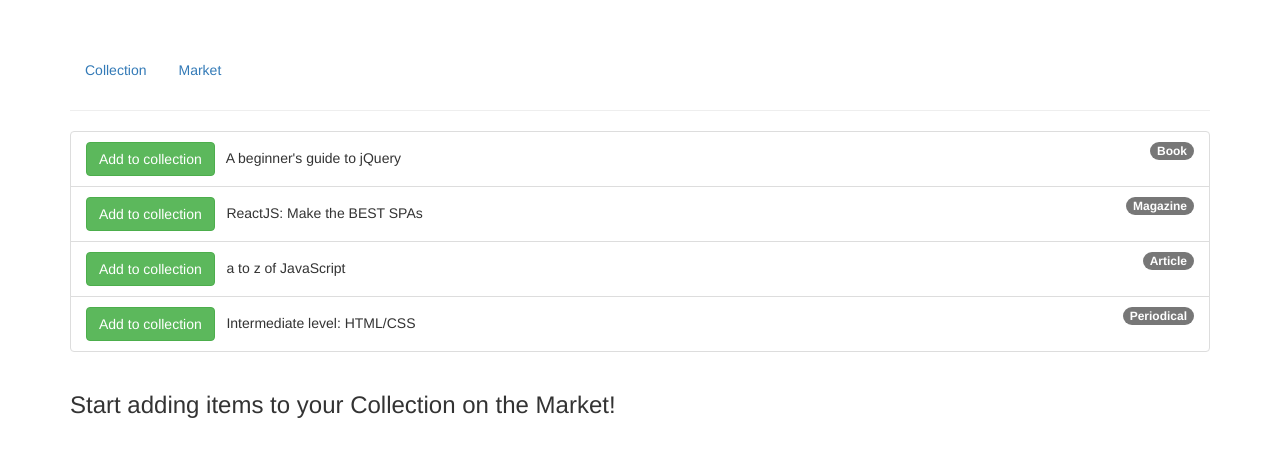
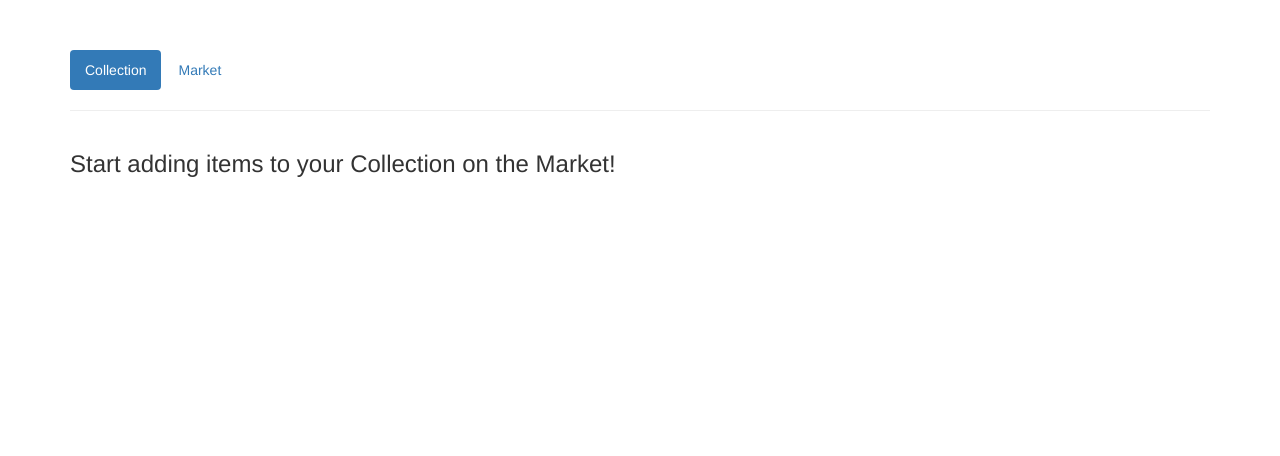
Before and after one commit to VisheshSingh/Ang-Collection-App, an Angular app: page /collection in a window 1280 px wide. Shown: the top 456 px of the page. Built offline with nearby package versions, Linux system fonts and the light colour scheme.

Commit message:
Routing functionality added between Collection and Market

```diff
--- a/src/app/app.component.html
+++ b/src/app/app.component.html
@@ -1,6 +1,5 @@
 <div class="container">
     <app-nav></app-nav>
     <hr>
-    <app-market></app-market>
-    <app-collection></app-collection>
+    <router-outlet></router-outlet>
 </div>
--- a/src/app/app.module.ts
+++ b/src/app/app.module.ts
@@ -6,7 +6,7 @@ import { MarketComponent } from './market/market.component';
 import { CollectionComponent } from './collection/collection.component';
 import { CollectableService } from './shared/collectable.service';
 import { NavComponent } from './nav.component';
-
+import { routing } from './app.routing';
 @NgModule({
   declarations: [
     AppComponent,
@@ -15,7 +15,8 @@ import { NavComponent } from './nav.component';
     NavComponent
   ],
   imports: [
-    BrowserModule
+    BrowserModule,
+    routing
   ],
   providers: [CollectableService],
   bootstrap: [AppComponent]
--- /dev/null
+++ b/src/app/app.routing.ts
@@ -0,0 +1,11 @@
+import { Routes, RouterModule } from '@angular/router';
+import { CollectionComponent } from './collection/collection.component';
+import { MarketComponent } from './market/market.component';
+
+const APP_Routes : Routes = [
+    {path: '', redirectTo: '/collection', pathMatch: 'full'},
+    {path: 'collection', component: CollectionComponent},
+    {path: 'market', component: MarketComponent}
+];
+
+export const routing = RouterModule.forRoot(APP_Routes);
--- a/src/app/nav.component.html
+++ b/src/app/nav.component.html
@@ -1,8 +1,8 @@
 <div class="row">
     <div class="col-xs-12">
         <div class="nav nav-pills">
-            <li><a href="#">Collection</a></li>
-            <li><a href="#">Market</a></li>
+            <li routerLinkActive="active"><a [routerLink]="['/collection']">Collection</a></li>
+            <li routerLinkActive="active"><a [routerLink]="['/market']">Market</a></li>
         </div>
     </div>
 </div>
```
